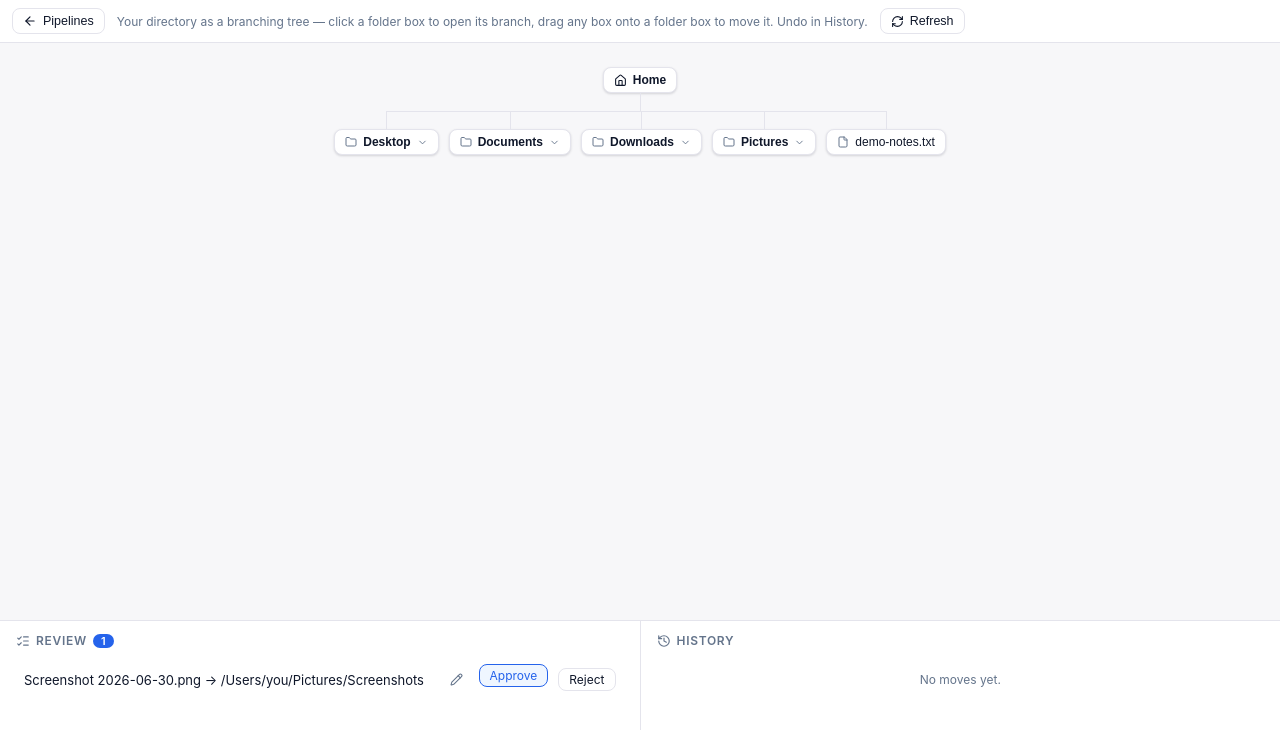
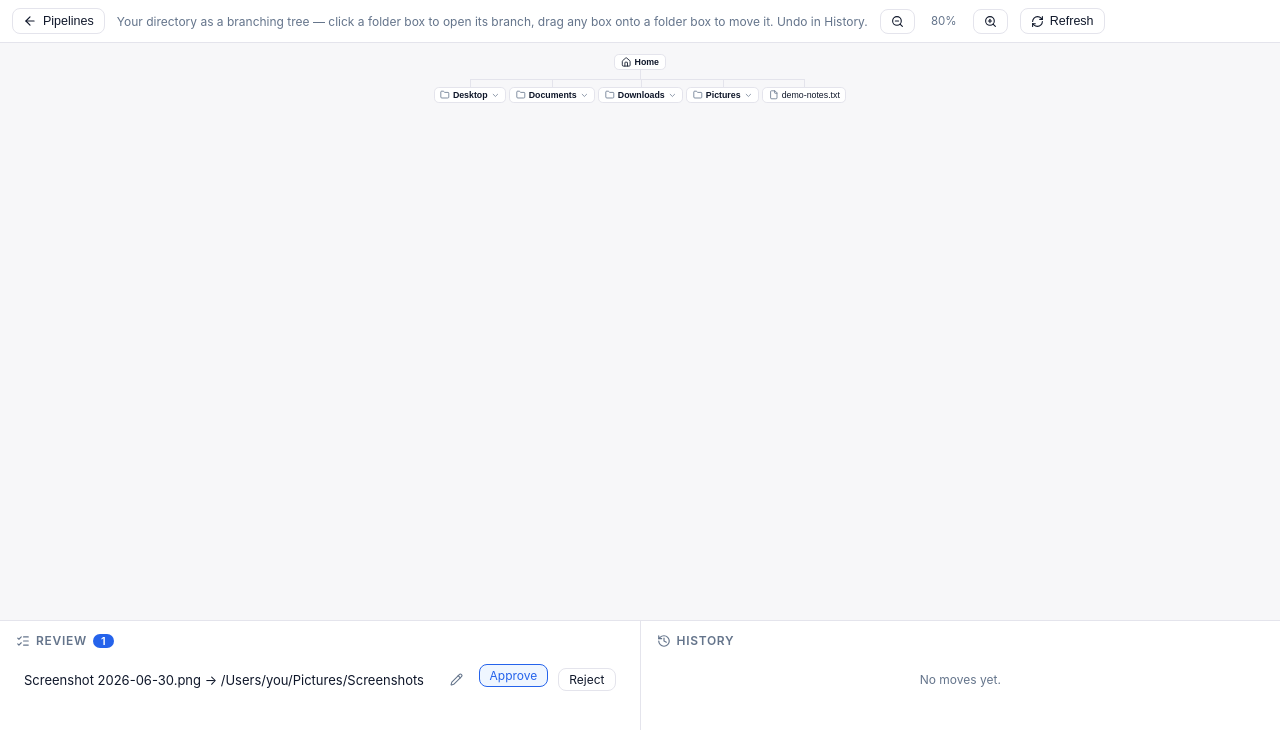
Before and after one commit to Da0t/sortflow, a React (Vite) app in the folder packages/ui/: page / in a window 1280 px wide. Both pictures are taken after a click on the button "Files". Shown: the top 730 px of the page. Built offline with nearby package versions, Linux system fonts and the light colour scheme.

Commit message:
fix(ui): compact Files tree with zoom controls
Boxes shrink (11px font, tighter padding, 130px cap), stems and sibling
gaps halve, and the header gains zoom out / percent / zoom in (30-150%,
default 80%) so a whole home directory fits on screen at once.

```diff
--- a/packages/ui/src/panels/FilesView.tsx
+++ b/packages/ui/src/panels/FilesView.tsx
@@ -5,6 +5,8 @@ import {
   Folder,
   House,
   RefreshCw,
+  ZoomIn,
+  ZoomOut,
 } from "lucide-react";
 import { useCallback, useEffect, useState } from "react";
 import type { ReactElement } from "react";
@@ -31,6 +33,7 @@ export function FilesView() {
   const [expanded, setExpanded] = useState<ReadonlySet<string>>(new Set());
   const [error, setError] = useState<string | null>(null);
   const [dropTarget, setDropTarget] = useState<string | null>(null);
+  const [zoom, setZoom] = useState(0.8);
 
   const load = useCallback(async (path: string) => {
     const kids = await api.listEntries(path);
@@ -189,6 +192,23 @@ export function FilesView() {
         <button
           type="button"
           className="sf-files-back"
+          aria-label="Zoom out"
+          onClick={() => setZoom((z) => Math.max(0.3, +(z - 0.1).toFixed(1)))}
+        >
+          <ZoomOut size={13} strokeWidth={2} aria-hidden="true" />
+        </button>
+        <span className="sf-files-zoom">{Math.round(zoom * 100)}%</span>
+        <button
+          type="button"
+          className="sf-files-back"
+          aria-label="Zoom in"
+          onClick={() => setZoom((z) => Math.min(1.5, +(z + 0.1).toFixed(1)))}
+        >
+          <ZoomIn size={13} strokeWidth={2} aria-hidden="true" />
+        </button>
+        <button
+          type="button"
+          className="sf-files-back"
           onClick={refreshAll}
           aria-label="Refresh folders"
         >
@@ -202,7 +222,7 @@ export function FilesView() {
         </p>
       )}
       <div className="sf-btree-scroll">
-        <div className="sf-btree">
+        <div className="sf-btree" style={{ zoom }}>
           <div className="sf-btree-sub sf-btree-rootsub">
             <button
               type="button"
--- a/packages/ui/src/styles.css
+++ b/packages/ui/src/styles.css
@@ -215,7 +215,7 @@ body {
   display: inline-flex;
   justify-content: center;
   min-width: 100%;
-  padding: 24px 32px 48px;
+  padding: 14px 20px 36px;
 }
 
 /* One subtree: box on top, children row beneath. */
@@ -224,7 +224,7 @@ body {
   flex-direction: column;
   align-items: center;
   position: relative;
-  padding: 18px 5px 0;
+  padding: 11px 2px 0;
 }
 
 /* Vertical stem from the sibling rail down into this box. */
@@ -234,7 +234,7 @@ body {
   top: 0;
   left: 50%;
   width: 1px;
-  height: 18px;
+  height: 11px;
   background: var(--sf-border);
 }
 
@@ -275,16 +275,16 @@ body {
   display: flex;
   align-items: flex-start;
   position: relative;
-  margin-top: 18px;
+  margin-top: 11px;
 }
 
 .sf-btree-children::before {
   content: "";
   position: absolute;
-  top: -18px;
+  top: -11px;
   left: 50%;
   width: 1px;
-  height: 18px;
+  height: 11px;
   background: var(--sf-border);
 }
 
@@ -293,15 +293,14 @@ button.sf-btree-box,
 span.sf-btree-box {
   display: flex;
   align-items: center;
-  gap: 6px;
-  max-width: 180px;
-  padding: 5px 10px;
+  gap: 4px;
+  max-width: 130px;
+  padding: 2px 7px;
   border: 1px solid var(--sf-border);
-  border-radius: 8px;
+  border-radius: 6px;
   background: var(--sf-surface);
   color: var(--sf-text);
-  font-size: 12px;
-  box-shadow: var(--sf-shadow);
+  font-size: 11px;
   cursor: grab;
 }
 
@@ -322,7 +321,13 @@ button.sf-btree-box:hover {
   color: var(--sf-text-muted);
   font-style: italic;
   cursor: default;
-  box-shadow: none;
+}
+
+.sf-files-zoom {
+  font-size: 11.5px;
+  color: var(--sf-text-muted);
+  min-width: 34px;
+  text-align: center;
 }
 
 .sf-btree-chevron {
```
